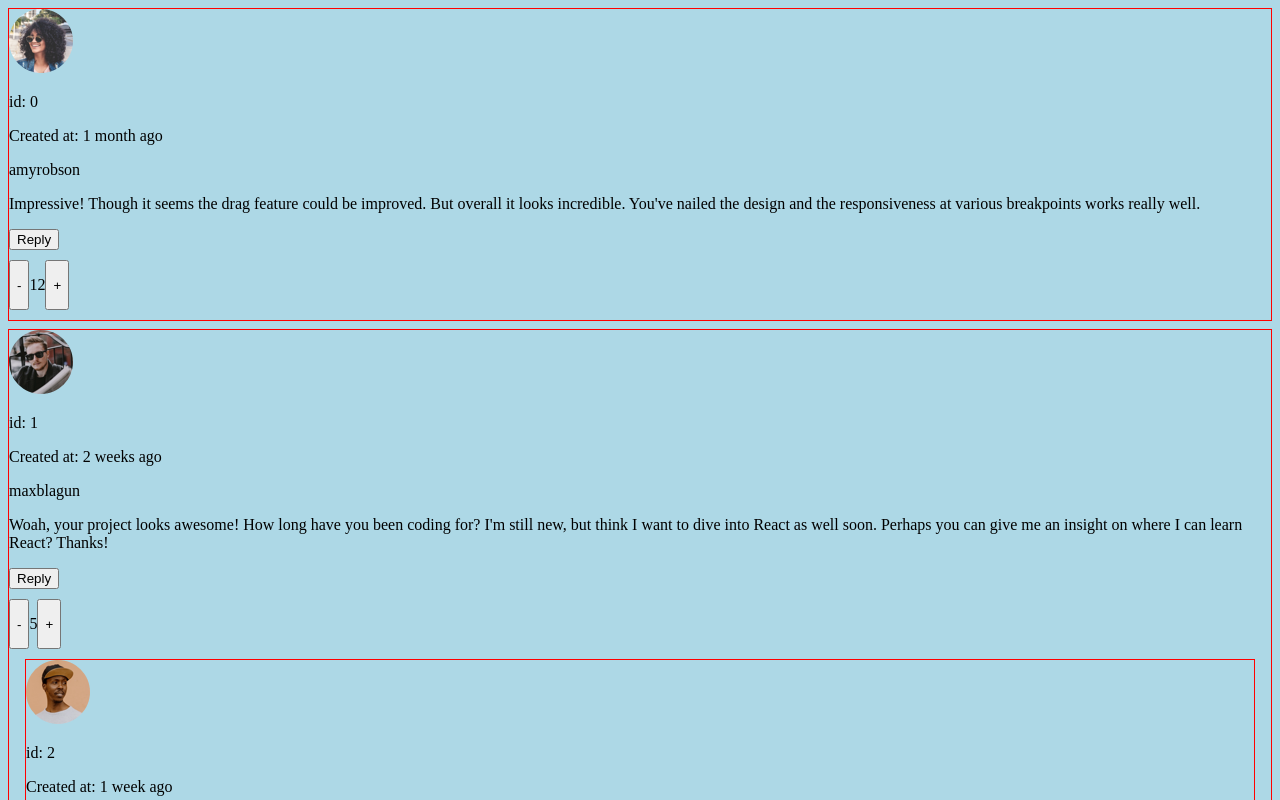
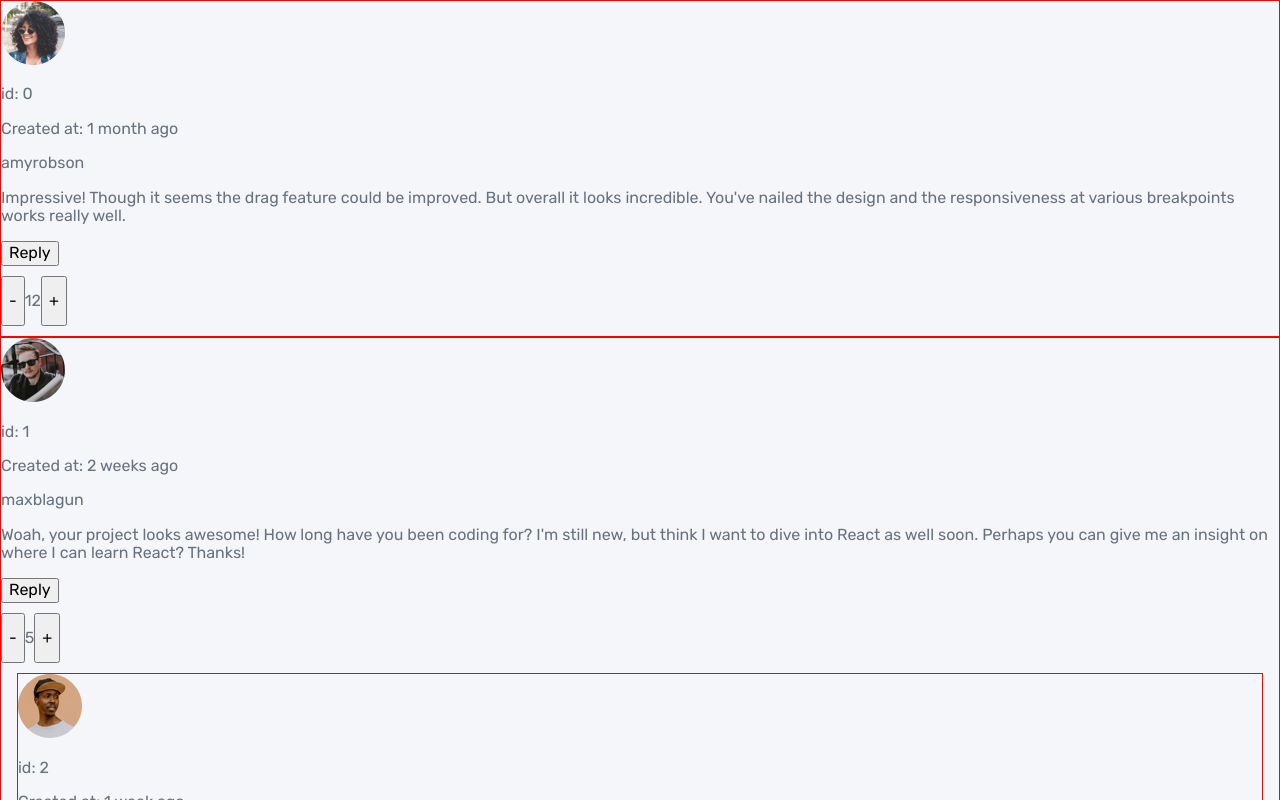
Before and after one commit to angelicamarttins/comments-section, a React (Vite) app: page / in a window 1280 px wide. Shown: the top 800 px of the page. Built offline with nearby package versions, Linux system fonts and the light colour scheme.

Commit message:
fea: create theme and style App component

```diff
--- a/index.html
+++ b/index.html
@@ -4,12 +4,7 @@
 		<meta charset="UTF-8" />
 		<link rel="icon" type="image/svg+xml" href="/src/favicon.svg" />
 		<meta name="viewport" content="width=device-width, initial-scale=1.0" />
-		<title>Vite App</title>
-		<style>
-			body {
-				background-color: lightblue;
-			}
-		</style>
+		<title>Comments</title>
 	</head>
 	<body>
 		<div id="root"></div>
--- a/package.json
+++ b/package.json
@@ -12,7 +12,8 @@
     "@types/typescript": "^2.0.0",
     "react": "^18.0.0",
     "react-dom": "^18.0.0",
-    "style-components": "^0.1.0"
+    "styled-components": "^5.3.6",
+    "styled-normalize": "^8.0.7"
   },
   "devDependencies": {
     "@types/react": "^18.0.0",
--- a/src/App.tsx
+++ b/src/App.tsx
@@ -1,7 +1,5 @@
 import { Controller } from './Components/Controller'
 
-const App = () => {
-	return <Controller />
-}
+const App = () => <Controller />
 
 export default App
--- a/src/Components/Comments/Comments.tsx
+++ b/src/Components/Comments/Comments.tsx
@@ -71,7 +71,7 @@ export const Comments = ({
 
 	const hasReplies = replies && replies?.length > 0
 
-	const commentStyle = { border: '1px solid red', margin: `.5rem ${level}rem` }
+	const commentStyle = { border: '1px solid red', margin: `0 ${level}rem` }
 
 	return (
 		<div style={commentStyle}>
--- /dev/null
+++ b/src/Main.styled.ts
@@ -0,0 +1,13 @@
+import styled from 'styled-components'
+
+const Background = styled.div`
+	@import url('https://fonts.googleapis.com/css2?family=Rubik:wght@400;500;700&display=swap');
+
+	background-color: ${({ theme }) => theme.colors.grayLight};
+	color: ${({ theme }) => theme.colors.grayMedium};
+  font-family: 'Rubik', sans-serif;
+	font-size: ${({ theme }) => theme.fonts.size.regular};
+	font-weight: ${({ theme }) => theme.fonts.weight.regular};
+`
+
+export const Main = { Background }
--- /dev/null
+++ b/src/Utils/index.ts
@@ -0,0 +1 @@
+export * from './theme'
--- /dev/null
+++ b/src/Utils/theme.ts
@@ -0,0 +1,23 @@
+export const theme = {
+	colors: {
+		blueDark: 'hsl(238, 40%, 52%)',
+		blueSoft: 'hsl(239, 57%, 85%)',
+		grayDark: 'hsl(212, 24%, 26%)',
+		grayLight: 'hsl(228, 33%, 97%)',
+		grayMedium: 'hsl(211, 10%, 45%)',
+		graySoft: 'hsl(223, 19%, 93%)',
+		red: 'hsl(358, 79%, 66%)',
+		redSoft: 'hsl(357, 100%, 86%)',
+		white: 'hsl(0, 0%, 100%)'
+	},
+	fonts: {
+		weight: {
+			regular: '400',
+			medium: '500',
+			bold: '600'
+		},
+    size: {
+      regular: '16px'
+    }
+	}
+}
--- a/src/main.tsx
+++ b/src/main.tsx
@@ -1,4 +1,15 @@
 import App from './App'
+import { Main } from './Main.styled'
+import { Normalize } from 'styled-normalize'
 import ReactDOM from 'react-dom/client'
-
-ReactDOM.createRoot(document.getElementById('root')!).render(<App />)
+import { ThemeProvider } from 'styled-components'
+import { theme } from './Utils'
+const Root = () => (
+	<ThemeProvider theme={theme}>
+		<Main.Background>
+			<Normalize />
+			<App />
+		</Main.Background>
+	</ThemeProvider>
+)
+ReactDOM.createRoot(document.getElementById('root')!).render(<Root />)
```
Also changed, not shown: References/style-guide.md (+19 -0 lines), 2 other files (tests, documents, lock files or other folders).
